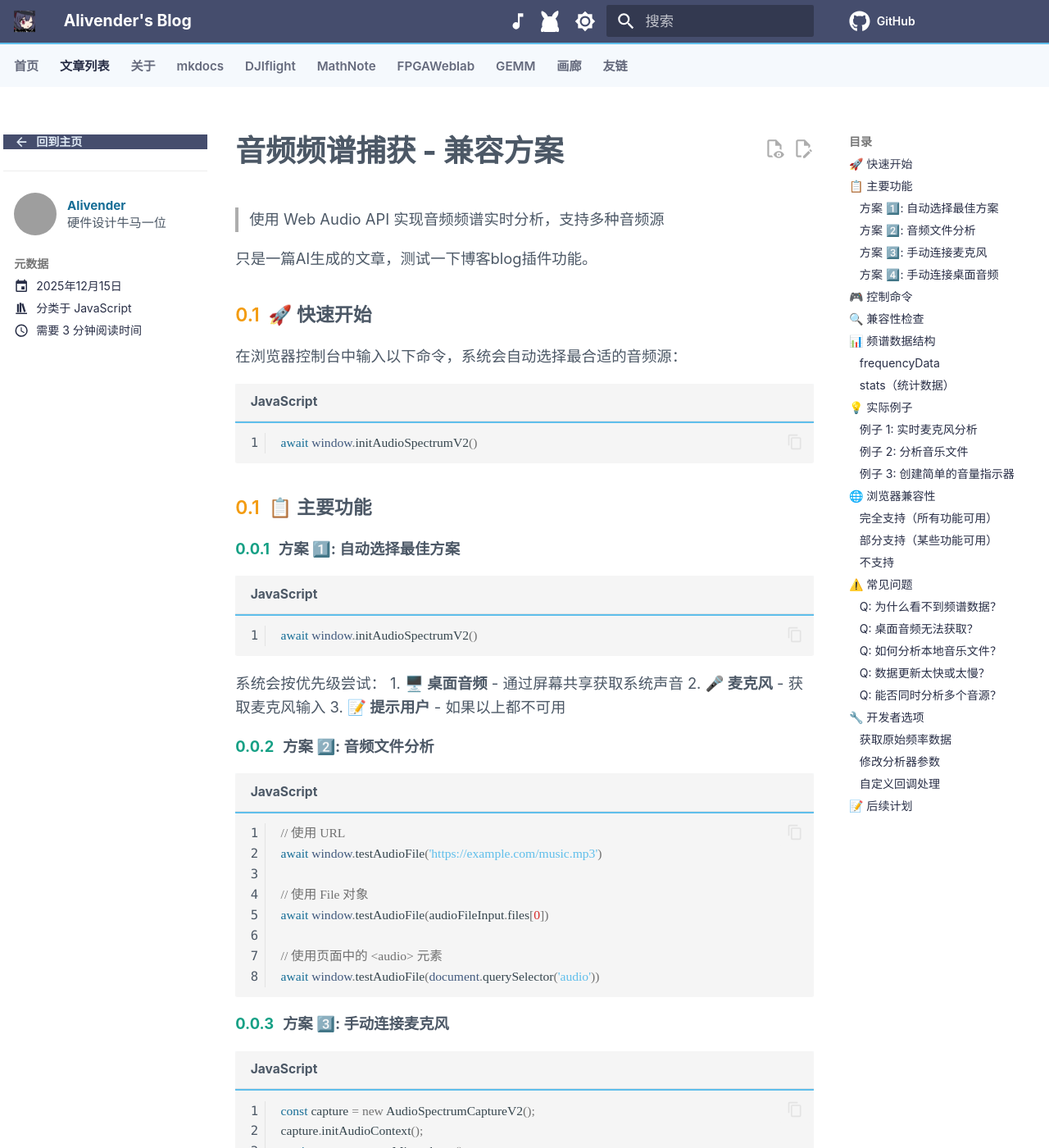
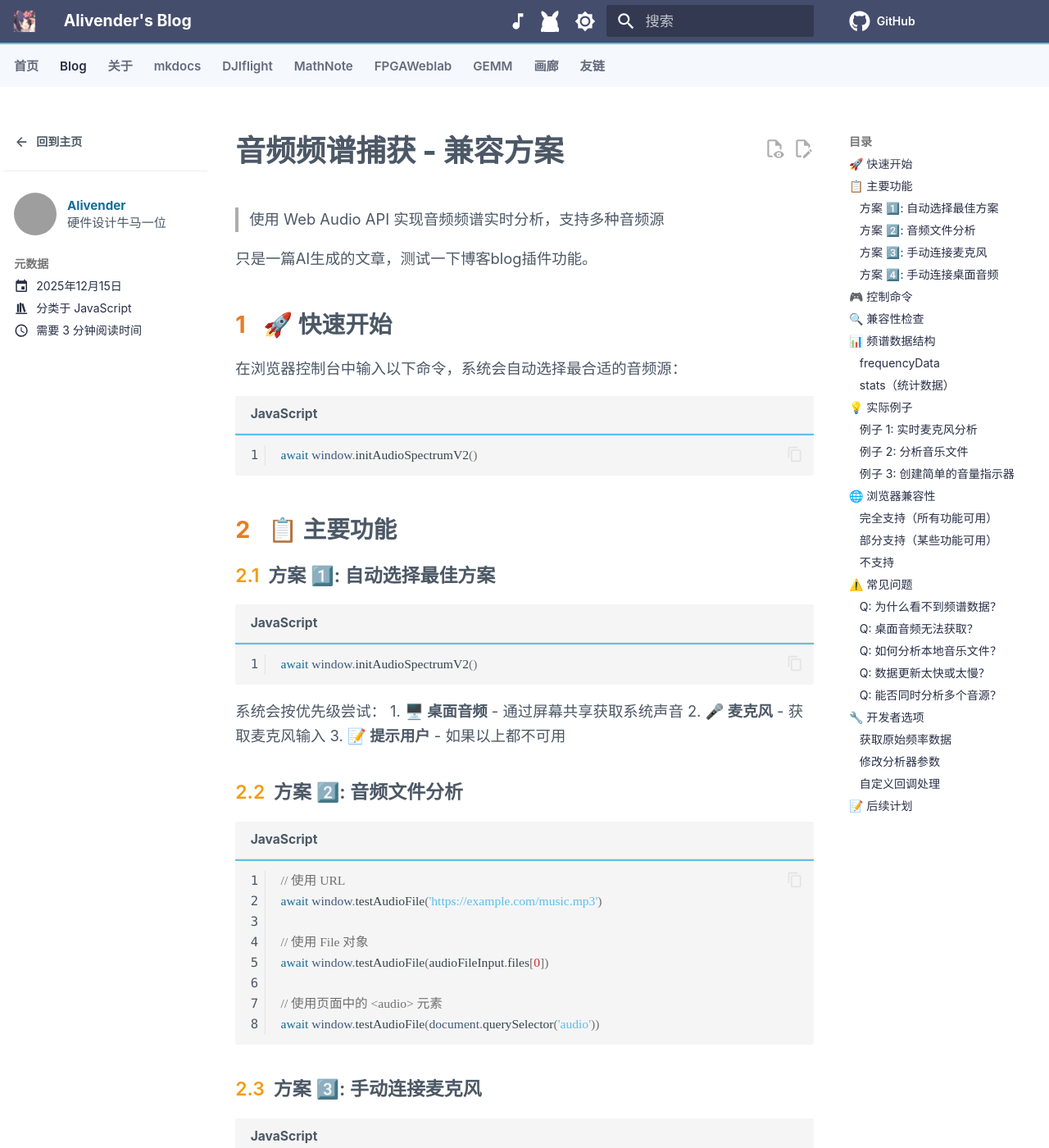
Before and after one commit to Alivenderwww/Alivenderwww.github.io, an MkDocs documentation site: the page built from docs/blog/posts/audio-spectrum-test.md, in a window 1280 px wide and 1400 px high. Shown: the whole window at 82% size. Built offline with MkDocs 1.6.1 and Material for MkDocs 9.7.7, drawn with Linux system fonts in a browser that asks for light colours; some web fonts are replaced; plug-ins that fetch from the network failed and are left out; comment, search, counter and statistics services are not loaded; a style sheet for code colours, icons or effects is not loaded; grey boxes are pictures that could not be loaded.

Commit message:
换了一下logo

````diff
--- a/docs/blog/posts/audio-spectrum-test.md
+++ b/docs/blog/posts/audio-spectrum-test.md
@@ -15,7 +15,7 @@ comments: true
 
 <!-- more -->
 
-### 🚀 快速开始
+## 🚀 快速开始
 
 在浏览器控制台中输入以下命令，系统会自动选择最合适的音频源：
 
@@ -23,9 +23,9 @@ comments: true
 await window.initAudioSpectrumV2()
 ```
 
-### 📋 主要功能
+## 📋 主要功能
 
-#### 方案 1️⃣: 自动选择最佳方案
+### 方案 1️⃣: 自动选择最佳方案
 
 ```javascript
 await window.initAudioSpectrumV2()
@@ -36,7 +36,7 @@ await window.initAudioSpectrumV2()
 2. **🎤 麦克风** - 获取麦克风输入
 3. **📝 提示用户** - 如果以上都不可用
 
-#### 方案 2️⃣: 音频文件分析
+### 方案 2️⃣: 音频文件分析
 
 ```javascript
 // 使用 URL
@@ -49,7 +49,7 @@ await window.testAudioFile(audioFileInput.files[0])
 await window.testAudioFile(document.querySelector('audio'))
 ```
 
-#### 方案 3️⃣: 手动连接麦克风
+### 方案 3️⃣: 手动连接麦克风
 
 ```javascript
 const capture = new AudioSpectrumCaptureV2();
@@ -60,7 +60,7 @@ capture.startCapture((data) => {
 });
 ```
 
-#### 方案 4️⃣: 手动连接桌面音频
+### 方案 4️⃣: 手动连接桌面音频
 
 ```javascript
 const capture = new AudioSpectrumCaptureV2();
@@ -71,7 +71,7 @@ capture.startCapture((data) => {
 });
 ```
 
-### 🎮 控制命令
+## 🎮 控制命令
 
 | 命令 | 说明 |
 |------|------|
@@ -82,7 +82,7 @@ capture.startCapture((data) => {
 | `window.audioSpectrumHelp()` | 查看使用帮助 |
 | `AudioSpectrumCaptureV2.checkCompatibility()` | 检查浏览器兼容性 |
 
-### 🔍 兼容性检查
+## 🔍 兼容性检查
 
 运行以下命令查看浏览器支持情况：
 
@@ -101,9 +101,9 @@ AudioSpectrumCaptureV2.checkCompatibility()
   ✓ requestAnimationFrame: true
 ```
 
-### 📊 频谱数据结构
+## 📊 频谱数据结构
 
-#### frequencyData
+### frequencyData
 ```
 frequencyData: Uint8Array(128)
   - 128 个频率 Bin（256 FFT 的一半）
@@ -112,7 +112,7 @@ frequencyData: Uint8Array(128)
   - 频率范围: 0 ~ 22.05kHz
 ```
 
-#### stats（统计数据）
+### stats（统计数据）
 ```javascript
 {
   average: 45,        // 平均幅度
@@ -126,9 +126,9 @@ frequencyData: Uint8Array(128)
 }
 ```
 
-### 💡 实际例子
+## 💡 实际例子
 
-#### 例子 1: 实时麦克风分析
+### 例子 1: 实时麦克风分析
 
 ```javascript
 // 启动
@@ -151,7 +151,7 @@ window.spectrum.stopCapture();
 window.spectrum.cleanup();
 ```
 
-#### 例子 2: 分析音乐文件
+### 例子 2: 分析音乐文件
 
 ```javascript
 // 方法1: 使用 URL
@@ -161,7 +161,7 @@ await window.testAudioFile('https://example.com/song.mp3');
 // 音频会自动播放并开始分析
 ```
 
-#### 例子 3: 创建简单的音量指示器
+### 例子 3: 创建简单的音量指示器
 
 ```javascript
 let lastEnergy = 0;
@@ -184,26 +184,26 @@ window.spectrum.startCapture((data) => {
 });
 ```
 
-### 🌐 浏览器兼容性
+## 🌐 浏览器兼容性
 
-#### 完全支持（所有功能可用）
+### 完全支持（所有功能可用）
 - ✅ Chrome 90+
 - ✅ Edge 90+
 - ✅ Firefox 90+
 - ✅ Safari 14.1+
 - ✅ Opera 76+
 
-#### 部分支持（某些功能可用）
+### 部分支持（某些功能可用）
 - ⚠️ Safari on iOS（某些限制）
 - ⚠️ Firefox Android（某些限制）
 
-#### 不支持
+### 不支持
 - ❌ IE 11 及更早版本
 - ❌ 超旧的手机浏览器
 
-### ⚠️ 常见问题
+## ⚠️ 常见问题
 
-#### Q: 为什么看不到频谱数据？
+### Q: 为什么看不到频谱数据？
 
 A: 可能的原因和解决方案：
 1. **没有音频输入** - 播放音乐、视频或说话到麦克风
@@ -211,7 +211,7 @@ A: 可能的原因和解决方案：
 3. **权限被拒绝** - 检查浏览器权限设置，重新授予麦克风或屏幕共享权限
 4. **浏览器不支持** - 升级浏览器到最新版本
 
-#### Q: 桌面音频无法获取？
+### Q: 桌面音频无法获取？
 
 A: 这取决于您的浏览器和操作系统：
 - **Chrome/Edge on Windows/Mac** - 应该支持
@@ -219,7 +219,7 @@ A: 这取决于您的浏览器和操作系统：
 - **Safari** - 可能不支持
 - **移动浏览器** - 通常不支持屏幕共享音频
 
-#### Q: 如何分析本地音乐文件？
+### Q: 如何分析本地音乐文件？
 
 A: 两种方法：
 
@@ -239,7 +239,7 @@ document.addEventListener('drop', (e) => {
 });
 ```
 
-#### Q: 数据更新太快或太慢？
+### Q: 数据更新太快或太慢？
 
 A: 可以调整 FFT 大小和平滑系数（修改源代码）：
 ```javascript
@@ -248,7 +248,7 @@ this.analyser.fftSize = 512;          // 增加分辨率
 this.analyser.smoothingTimeConstant = 0.9;  // 增加平滑
 ```
 
-#### Q: 能否同时分析多个音源？
+### Q: 能否同时分析多个音源？
 
 A: 可以创建多个 `AudioSpectrumCaptureV2` 实例，但需要谨慎：
 ```javascript
@@ -259,16 +259,16 @@ const capture2 = new AudioSpectrumCaptureV2();
 // ...
 ```
 
-### 🔧 开发者选项
+## 🔧 开发者选项
 
-#### 获取原始频率数据
+### 获取原始频率数据
 
 ```javascript
 window.spectrum.analyser.getByteFrequencyData(window.spectrum.frequencyData);
 console.log(window.spectrum.frequencyData);
 ```
 
-#### 修改分析器参数
+### 修改分析器参数
 
 ```javascript
 // FFT 大小（128、256、512、1024、2048、4096、8192、16384、32768）
@@ -282,7 +282,7 @@ window.spectrum.analyser.minDecibels = -100;
 window.spectrum.analyser.maxDecibels = -10;
 ```
 
-#### 自定义回调处理
+### 自定义回调处理
 
 ```javascript
 window.spectrum.stopCapture();
@@ -294,7 +294,7 @@ window.spectrum.startCapture((data) => {
 });
 ```
 
-### 📝 后续计划
+## 📝 后续计划
 
 - [ ] Canvas 频谱可视化
 - [ ] 实时波形显示
--- a/docs/stylesheets/extra.css
+++ b/docs/stylesheets/extra.css
@@ -523,8 +523,8 @@ span.filename {
 }
 
 .md-nav .md-nav__title:not(.md-nav--secondary .md-nav__title) {
-  background-color: var(--md-primary-top-color);
-  color: var(--md-primary-text-light);
+  background: transparent;
+  color: var(--md-primary-text);
 }
 
 .md-typeset pre {
--- a/mkdocs.yml
+++ b/mkdocs.yml
@@ -10,8 +10,8 @@ theme:
   name: material
   custom_dir: overrides
   language: zh
-  logo: img/logo.jfif
-  favicon: img/logo.jfif
+  logo: img/logo.png
+  favicon: img/logo.png
   icon:
     repo: fontawesome/brands/github #右上角图标
   palette:
````
Also changed, not shown: docs/about.md (+1 -1 lines), docs/blog/index.md (+4 -1 lines), docs/blog/posts/audio-spectrum-test2.md (+30 -30 lines), docs/img/logo.png (added), docs/img/logo_old0.jfif (renamed from docs/img/logo.jfif).
